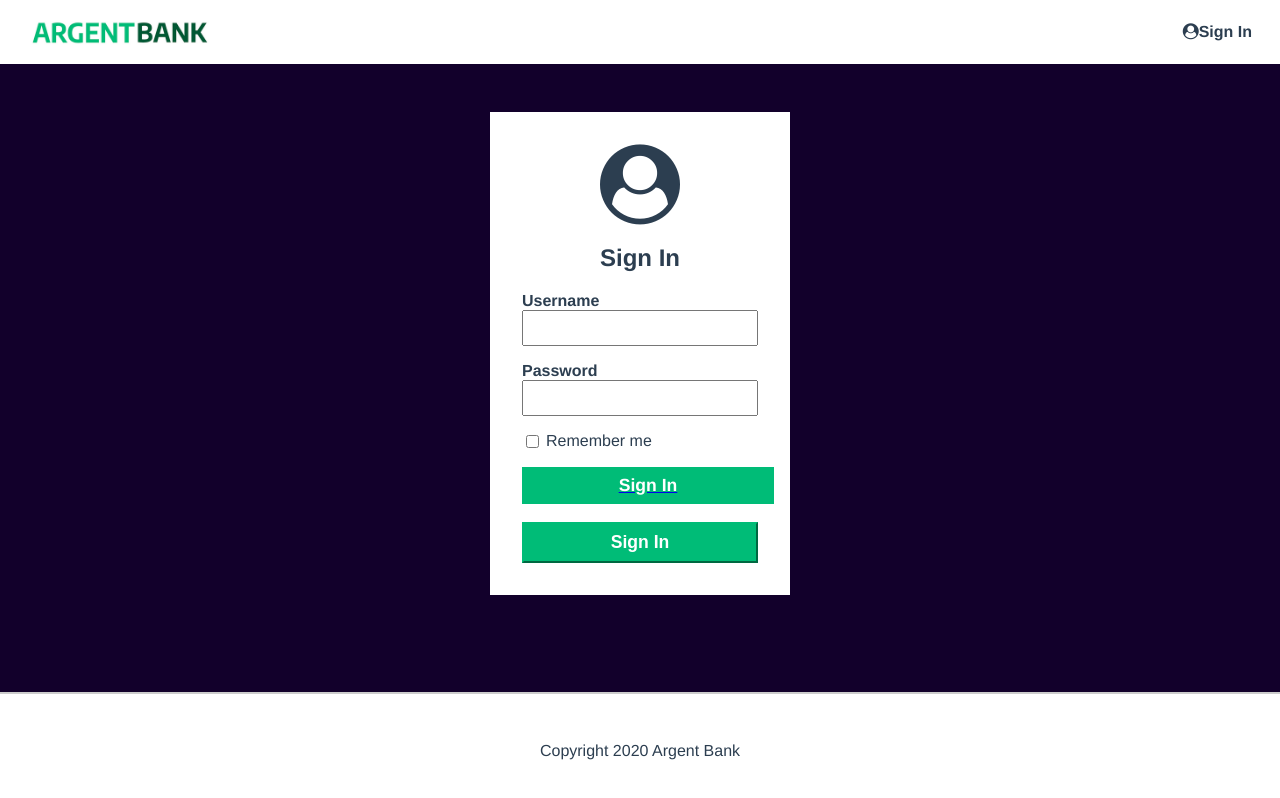
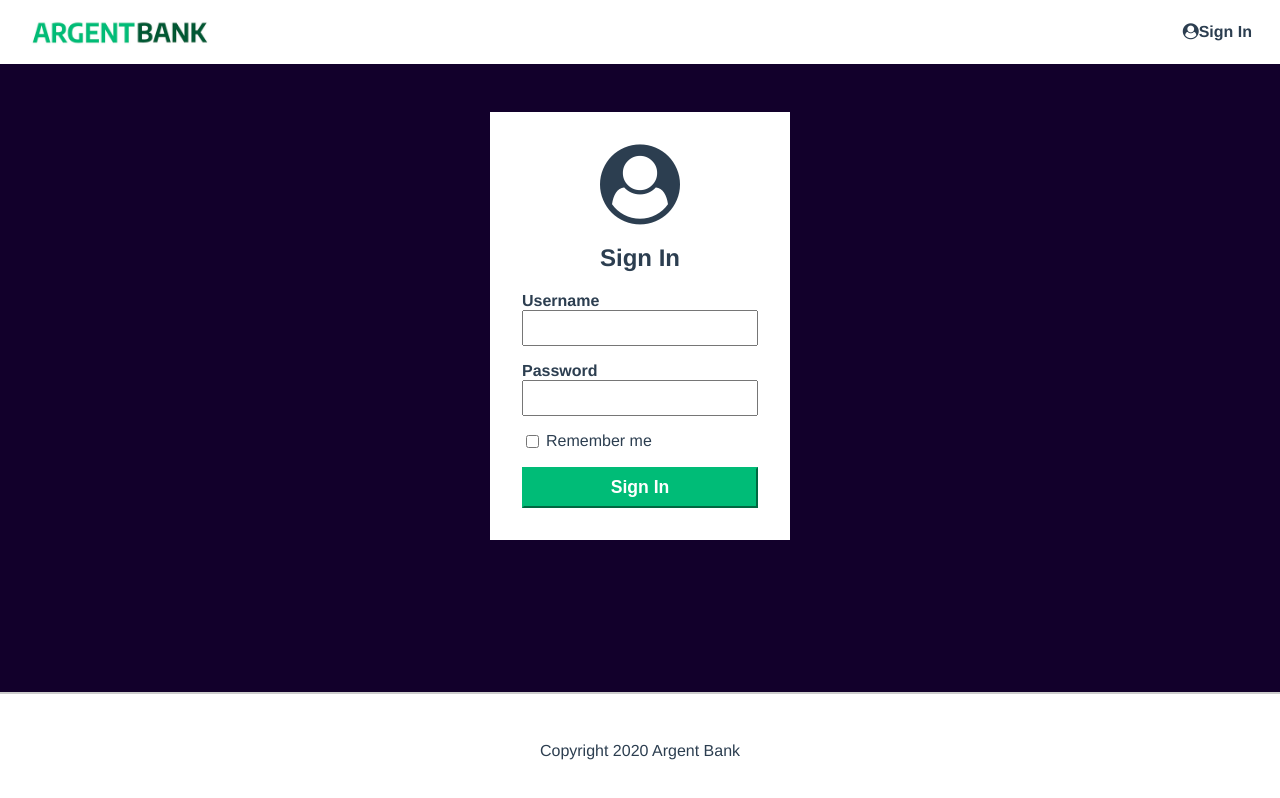
Before and after one commit to nitatemic/Alexandre_deLemenyMakedone_13_052023, a React (Vite) app: page /login in a window 1280 px wide. Built offline with nearby package versions, Linux system fonts and the light colour scheme.

Commit message:
Remove developpement button

```diff
--- a/src/components/LoginForm.jsx
+++ b/src/components/LoginForm.jsx
@@ -1,5 +1,4 @@
 import React from 'react';
-import { Link } from 'react-router-dom';
 import getToken from '../requests/login.js';
 
 export default function LoginForm() {
@@ -59,10 +58,6 @@ export default function LoginForm() {
           </label
           >
         </div>
-        {/* PLACEHOLDER DUE TO STATIC SITE */}
-        <Link to="/user">
-          <p className="sign-in-button">Sign In</p>
-        </Link>
         <button className="sign-in-button" id="sing-in-submit" type="submit" onClick={handleLogin}>Sign In</button>
       </form>
     </section>
--- a/src/components/User.jsx
+++ b/src/components/User.jsx
@@ -17,10 +17,9 @@ export default function User() {
         /* Fetch to the API */
         const userData = await getUser(token);
         setData(userData);
-      }
-      catch (err) {
+      } catch (err) {
         /* Delete the cookie */
-        document.cookie = 'token=; expires=Thu, 01 Jan 1970 00:00:00 UTC; path=/;';
+        document.cookie = 'Bearer=; expires=Thu, 01 Jan 1970 00:00:00 UTC; path=/;';
         /* Redirect to login */
         window.location.href = '/login';
       }
@@ -28,7 +27,6 @@ export default function User() {
 
     loading();
   }, []);
-
 
   if (!data) {
     return (
@@ -38,14 +36,15 @@ export default function User() {
     );
   }
 
-
   return (
     <main className="main bg-dark">
       <div className="header">
         <h1>
           Welcome back
           <br />
-          {data.firstName} {data.lastName}!
+          {data.firstName}
+          {data.lastName}
+          !
         </h1>
         <button className="edit-button" type="button">Edit Name</button>
       </div>
```
